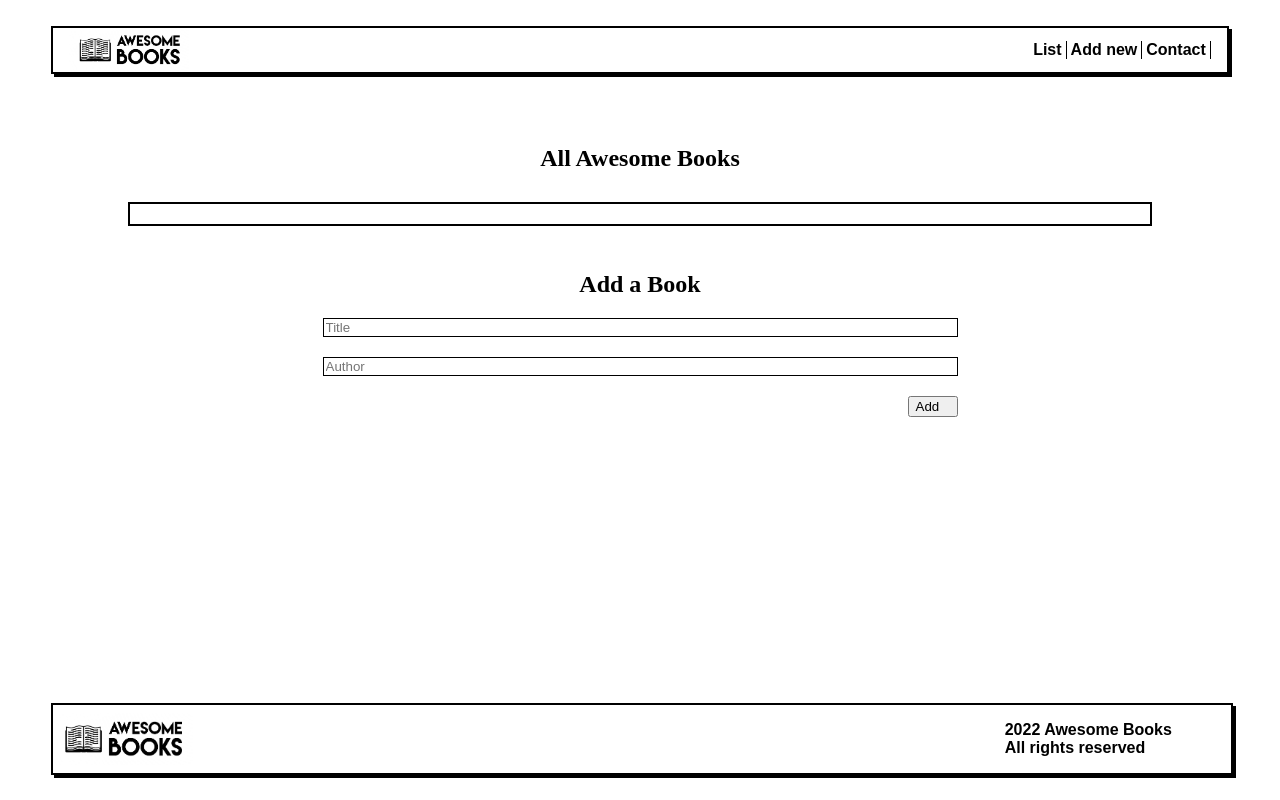
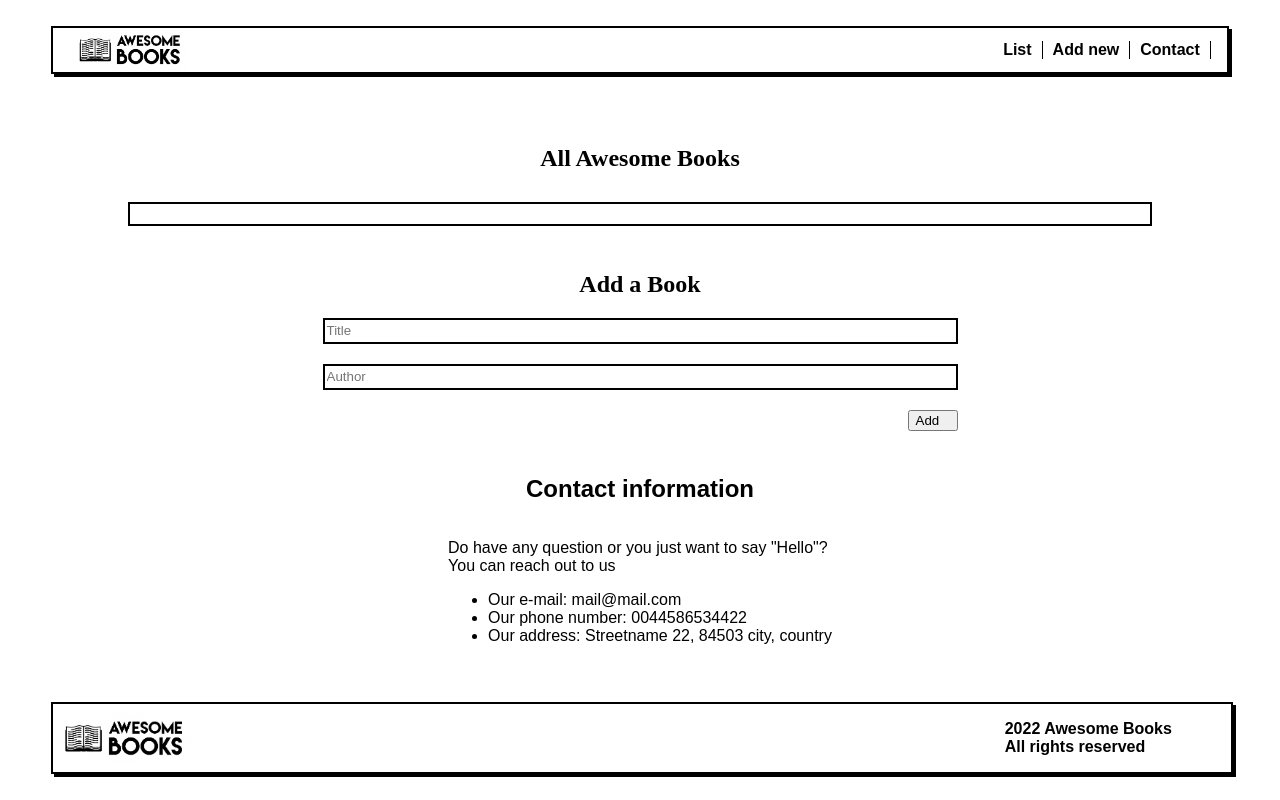
Before and after one commit to Achilles-Dev/awesome-books-pair, a website: page index.html in a window 1280 px wide. Drawn offline with Linux system fonts and the light colour scheme.

Commit message:
Add contact-section to html

```diff
--- a/index.html
+++ b/index.html
@@ -13,20 +13,19 @@
       <img src="logo.png" alt="logo" class="logo">
       <ul class="nav-list">
           <li id="list" class="nav-link"><a href="#">List</a></li>
-            <li id="add" class="nav-link"><a  href="#">Add new</a></li>
+          <li id="add" class="nav-link"><a href="#">Add new</a></li>
           <li id="contact" class="nav-link"><a href="#">Contact</a></li>
       </ul>
     </nav>
   </header>
+
   <main class="main">
     <section class="top-container">
       <h1>All Awesome Books</h1>
       <div class="books-container">
-
       </div>
-
     </section>
-    <section class="bottom-contaniner">
+    <section class="bottom-container">
       <h1>Add a Book</h1>
       <form action="#" method="Post" class="input-form">
         <input type="text" name="title" placeholder="Title">
@@ -34,13 +33,25 @@
         <button type="button" id="add-button">Add</button>
       </form>
     </section>
+    <section class="contact">
+      <h2>Contact information</h2>
+      <div class="contact-container">
+        <p>
+          Do have any question or you just want to say "Hello"? <br />
+          You can reach out to us
+        </p>
+        <ul>
+          <li>Our e-mail: mail@mail.com</li>
+          <li>Our phone number: 0044586534422</li>
+          <li>Our address: Streetname 22, 84503 city, country</li>
+        </ul>
+      </div>
+    </section>
   </main>
-
   <footer id="footer" class="copyright">
-      <img src="logo.png" alt="logo">
+    <img src="./logo.png" alt="logo">
     <p class="cc"> 2022 Awesome Books <br> All rights reserved </p>
   </footer>
-
   <script src="./main.js"></script>
 </body>
 </html>
--- a/main.js
+++ b/main.js
@@ -85,10 +85,13 @@
   }
 }
 
-// Display Books
 const mainPage = new MainUI();
 const store = new Store();
-document.addEventListener('DOMContentLoaded', mainPage.populateBooks());
+
+// Display Books
+document.addEventListener('DOMContentLoaded', () => {
+  mainPage.populateBooks();
+});
 
 // Add Book
 const addButton = document.querySelector('#add-button');
--- a/style.css
+++ b/style.css
@@ -38,16 +38,17 @@ main {
   flex-direction: column;
   border: 2px solid black;
   padding: 10px;
+  font-weight: 700;
 }
-
-.single-book:nth-child(odd) {
-  background: #bdb7b7;
-  }
 
 .single-book {
   display: flex;
   justify-content: space-between;
   padding: 5px;
+}
+
+.single-book:nth-child(odd) {
+  background: #bdb7b7;
 }
 
 .author-name {
@@ -57,7 +58,7 @@ main {
   align-items: center;
 }
 
-.bottom-contaniner {
+.bottom-container {
   display: flex;
   flex-direction: column;
   align-items: center;
@@ -65,7 +66,8 @@ main {
 }
 
 .input-form input {
-  border: 1px solid black;
+  border: 2px solid black;
+  height: 20px;
 }
 
 .input-form button {
@@ -124,8 +126,7 @@ main {
 
 .nav-link {
   border-right: 1px solid #000;
-  padding-left: 4px;
-  padding-right: 4px;
+  padding: 0 10px;
 }
 
 .nav-link a {
@@ -142,10 +143,10 @@ main {
   justify-content: space-between;
   display: flex;
   width: 92%;
-  margin: 4%;
+  margin: 2% 4%;
   border: 2.5px solid #000;
   position: absolute;
-  top: 81.5%;
+  bottom: 0;
   box-shadow: 3px 3px #000;
 }
 
```
Lines whose indentation alone changed are shown as unchanged.
